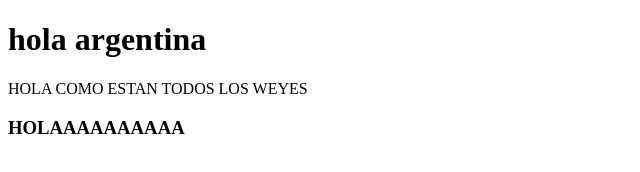
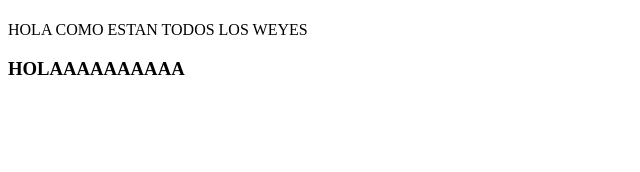
Before and after one commit to Tomyshellbyy/santydiaz, a plain HTML site: page index.html in a window 1280 px wide. Shown: the whole page, without its empty margins (0-640 px from the left). Drawn offline with Linux system fonts and the light colour scheme.

Commit message:
modificacion 1

```diff
--- a/index.html
+++ b/index.html
@@ -7,7 +7,7 @@
     <title>Document</title>
 </head>
 <body>
-    <h1>hola argentina</h1>
+    <h1></h1>
 
     <P>HOLA COMO ESTAN TODOS LOS WEYES</P>
 
```
